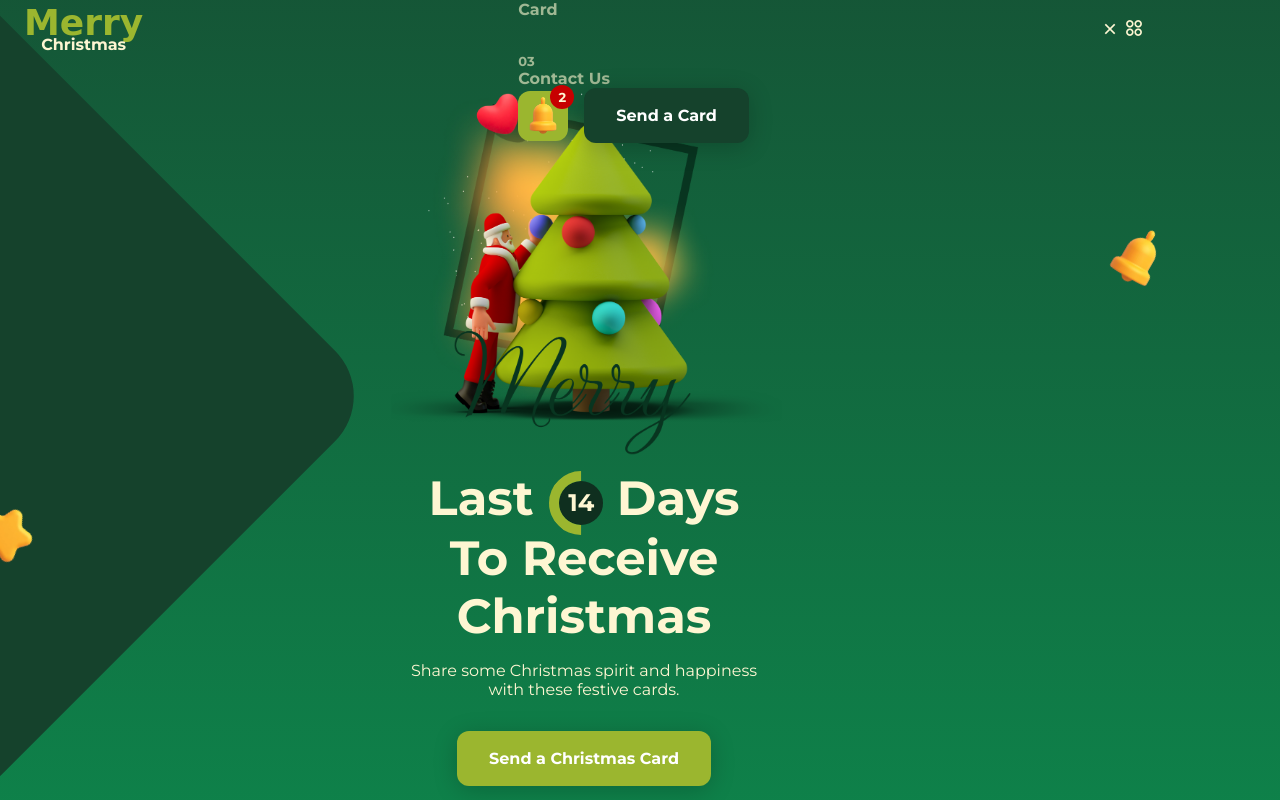
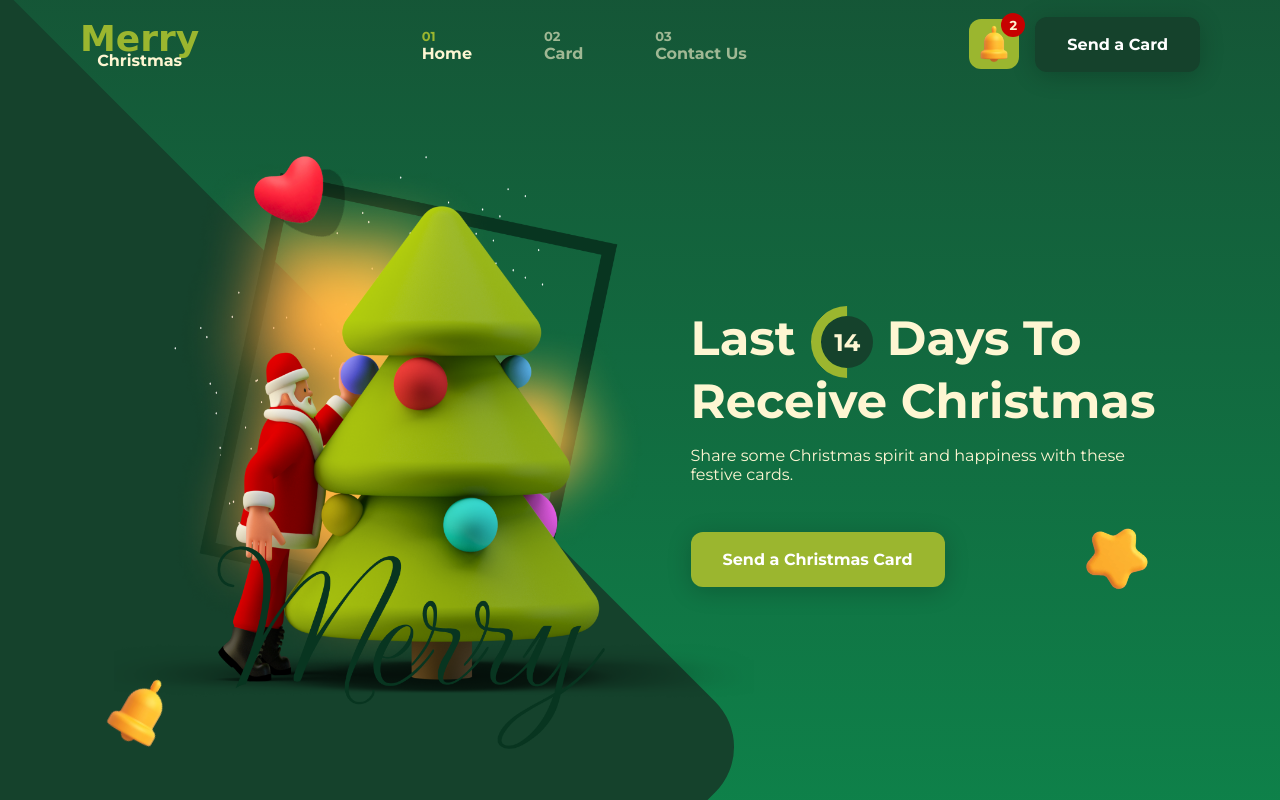
Before and after one commit to erickdc7/responsive-christmas-website-3, a plain HTML site: page index.html in a window 1280 px wide. Drawn offline with nearby package versions, Linux system fonts and the light colour scheme; a web font is replaced by a local one.

Commit message:
breakpoints for large devices

```diff
--- a/assets/css/styles.css
+++ b/assets/css/styles.css
@@ -393,3 +393,105 @@ img {
 }
 
 /* For large devices */
+@media screen and (min-width: 968px) {
+  .nav__menu {
+    width: 50%;
+  }
+
+  .home__container {
+    grid-template-columns: repeat(2, 400px);
+    align-items: center;
+  }
+
+  .home__data {
+    text-align: initial;
+  }
+
+  .home__number {
+    background-color: var(--first-color-dark);
+  }
+
+  .home__blob {
+    width: 800px;
+    height: 800px;
+    left: -28rem;
+  }
+}
+
+@media screen and (min-width: 1150px) {
+  .container {
+    margin-inline: auto;
+  }
+
+  .nav {
+    height: calc(var(--header-height) + 2rem);
+  }
+
+  .nav__toggle,
+  .nav__close {
+    display: none;
+  }
+
+  .nav__menu {
+    width: 100%;
+    display: flex;
+    align-items: center;
+  }
+
+  .nav__list {
+    margin-inline: auto;
+    flex-direction: row;
+    column-gap: 4.5rem;
+  }
+
+  .home__container {
+    grid-template-columns: 650px 485px;
+    padding-block: 6rem 0;
+  }
+
+  .home__img {
+    width: 650px;
+    transform: translateX(2rem) scale(1);
+  }
+
+  .home__data {
+    transform: translateX(-2rem);
+  }
+
+  .home__number,
+  .home__number::after {
+    width: 52px;
+    height: 52px;
+  }
+
+  .home__description {
+    margin-bottom: 3rem;
+  }
+
+  .home__bell {
+    width: 60px;
+    top: initial;
+    left: 2rem;
+    bottom: 0;
+  }
+
+  .home__star {
+    width: 70px;
+    left: initial;
+    right: 3rem;
+    bottom: 10rem;
+  }
+
+  .home__blob {
+    width: 1200px;
+    height: 1200px;
+    left: -48rem;
+  }
+}
+
+@media screen and (min-width: 1600px) {
+  .home__blob {
+    left: -100%;
+    top: 0;
+  }
+}
```
